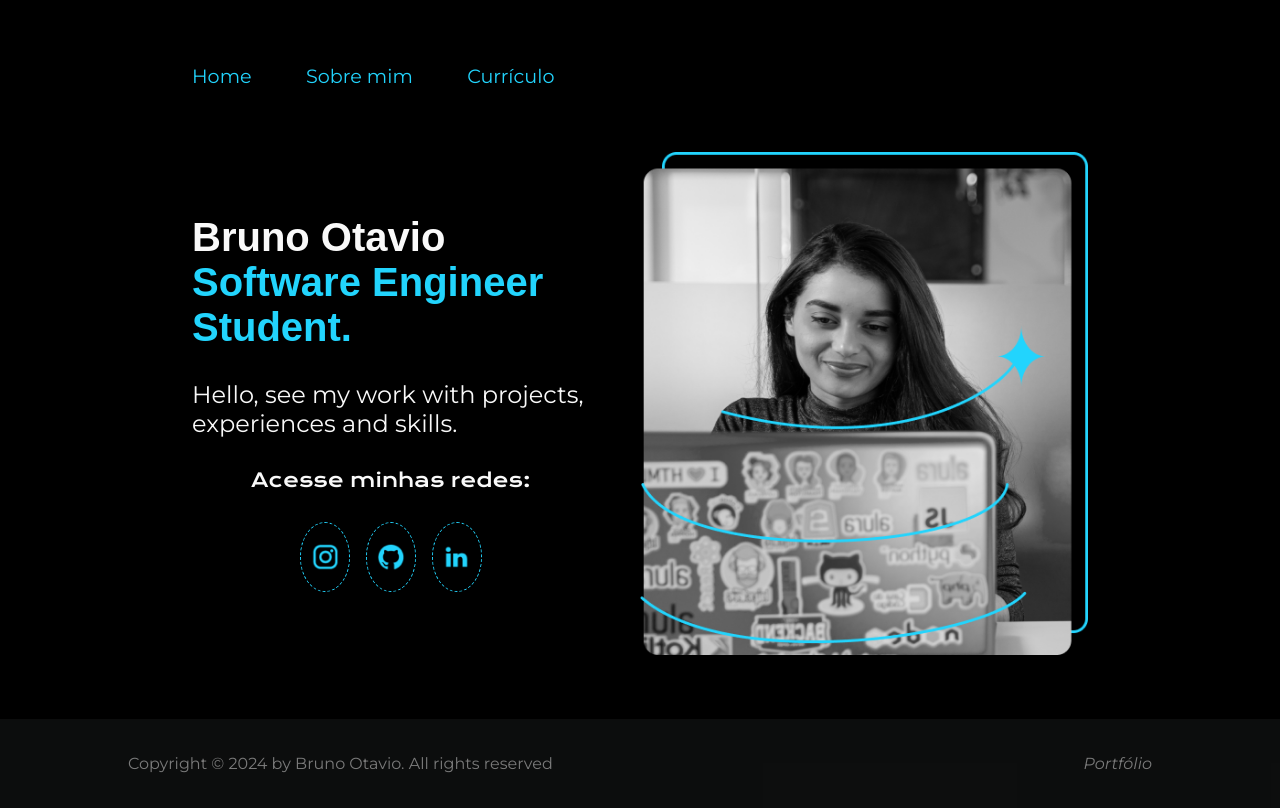
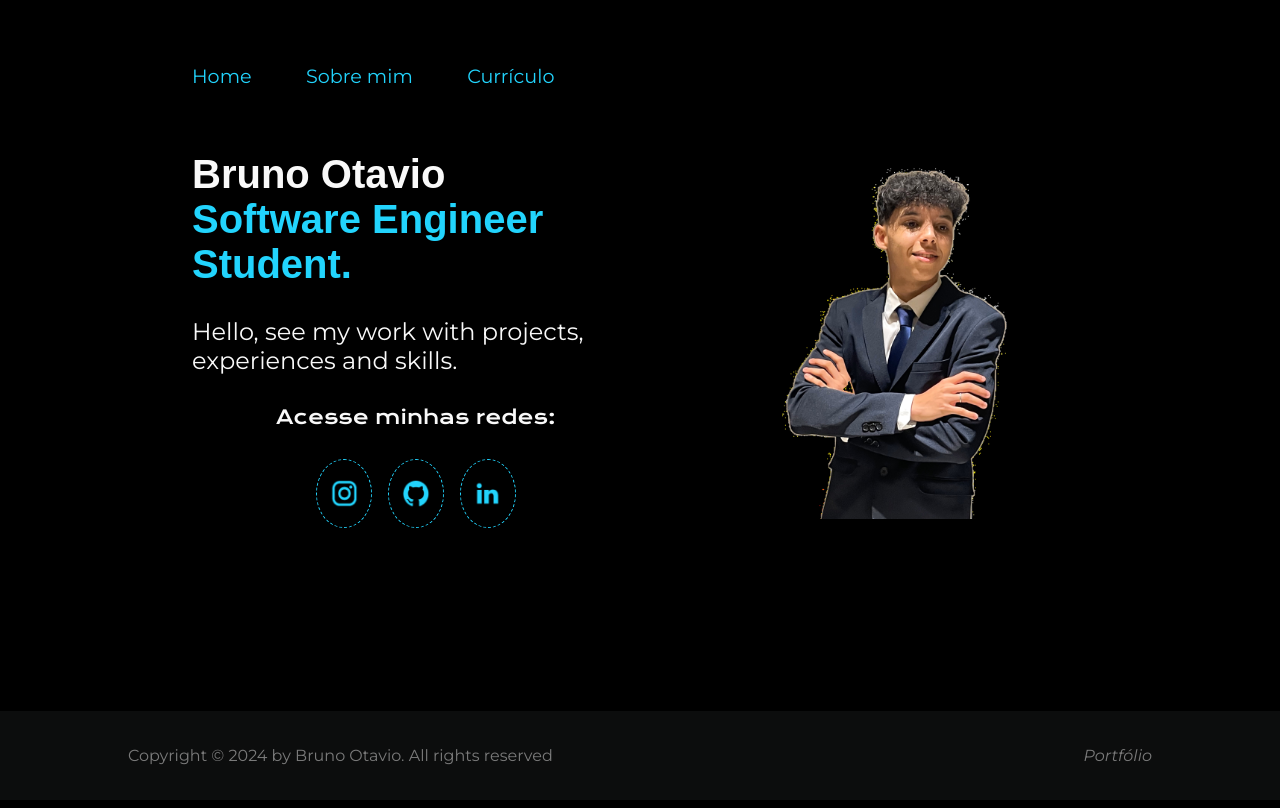
Before and after one commit to Brunootavioliveira/First-HTML.CSS, a plain HTML site: page index.html in a window 1280 px wide. Drawn offline with nearby package versions, Linux system fonts and the light colour scheme.

Commit message:
cabecalho

```diff
--- a/index.html
+++ b/index.html
@@ -35,7 +35,7 @@
                 </a>
             </div>
         </section>
-        <img class="imagem-figma "src="./assets/Imagem.png">
+        <img class="imagem-figma "src="./assets/foto_recorte_2.jpg">
     </main>
     <footer>
         <div class="container">
--- a/styles/about.css
+++ b/styles/about.css
@@ -62,7 +62,7 @@ body {
 }
 
 .imagem-figma {
-    width: 50%;
+    width: 40%;
 }
 
 body {
@@ -79,7 +79,7 @@ footer {
     background-color: #373b3b3b;
     color: #7a7a7a;
     padding: 1.5rem 0;
-    position: relative;
+    position: fixed;
     bottom: 0;
     left: 0;
     width: 100%;
@@ -148,4 +148,7 @@ footer {
     .paragrafo {
         font-size: 1rem;
     }
+    footer {
+        position: relative;
+    }
 }
--- a/styles/curriculo.css
+++ b/styles/curriculo.css
@@ -79,7 +79,8 @@ body {
 }
 
 .imagem-figma {
-    width: 50%;
+    width: 40%;
+    margin-top: 0%;
 }
 
 .blue_text {
--- a/styles/style.css
+++ b/styles/style.css
@@ -104,7 +104,8 @@ body {
 }
 
 .imagem-figma {
-    width: 50%;
+    width: 40%;
+    height: 10%;
 }
 
 .apresentacao__links :hover {
@@ -116,7 +117,7 @@ footer {
     background-color: #373b3b3b;
     color: #7a7a7a;
     padding: 1.9rem 0;
-    position: relative;
+    position: fixed;
     bottom: 0;
     left: 0;
     width: 100%;
@@ -216,4 +217,8 @@ footer {
         color: #f6f6f6;
         font-family: "Montserrat", sans-serif;
     }
+
+    footer {
+        position: relative;
+    }
 }
```
Also changed, not shown: about.html (+1 -1 lines), curriculo.html (+1 -1 lines), assets/Imagem.png (deleted), assets/foto_recorte_2.jpg (added), assets/github_2.webp (deleted), 2 other files.
